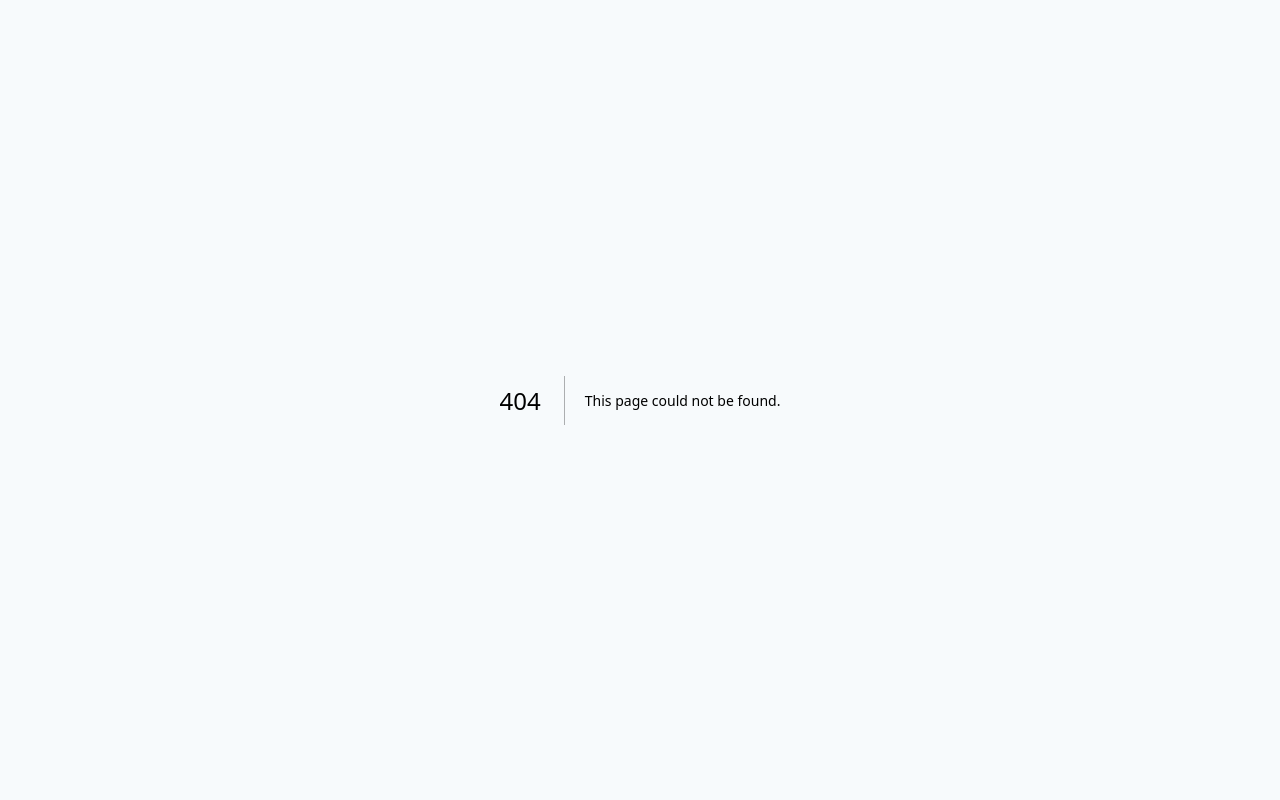
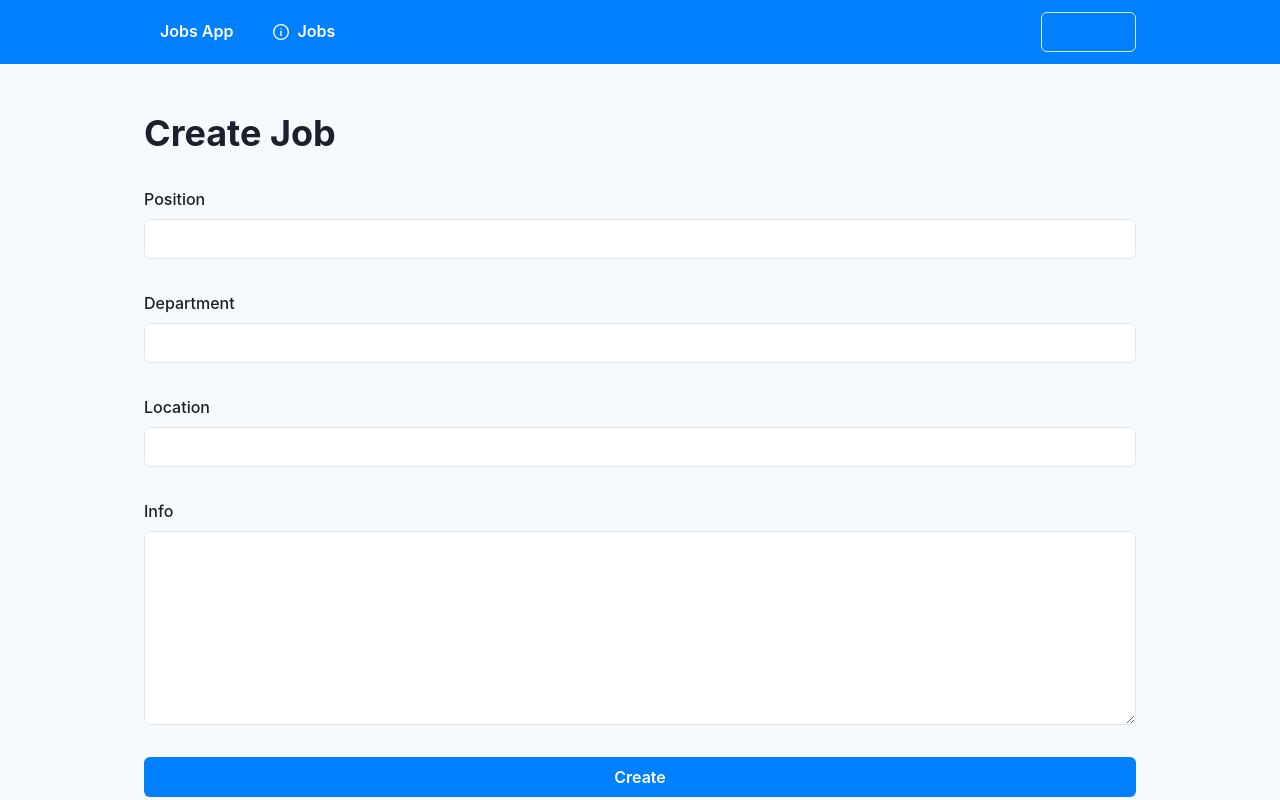
Before and after one commit to MarselDokubo/Fynd, a Next.js app: page /dashboard/jobs/create in a window 1280 px wide. Before the commit this address had no page. Built offline with nearby package versions, Linux system fonts and the light colour scheme.

Commit message:
finished building the app's pages

```diff
--- /dev/null
+++ b/src/features/jobs/components/create-jobs-form/CreateJobsForm.tsx
@@ -0,0 +1,30 @@
+import { Box, Stack } from "@chakra-ui/react";
+
+import { Button } from "@/components/button";
+import { InputField } from "@/components/form";
+
+export type Type_CreateJobFormProps = {
+  onSuccess: () => void;
+};
+
+export const CreateJobForm = ({ onSuccess }: Type_CreateJobFormProps) => {
+  const onSubmit = async () => {
+    onSuccess();
+  };
+
+  return (
+    <Box w="full">
+      <Stack as="form" onSubmit={() => onSubmit()} w="full" spacing="8">
+        <InputField label="Position" />
+        <InputField label="Department" />
+        <InputField label="Location" />
+
+        <InputField type="textarea" label="Info" />
+
+        <Button isDisabled={false} isLoading={false} type="submit">
+          Create
+        </Button>
+      </Stack>
+    </Box>
+  );
+};
--- /dev/null
+++ b/src/features/jobs/components/create-jobs-form/index.ts
@@ -0,0 +1 @@
+export * from "./CreateJobsForm";
--- /dev/null
+++ b/src/features/jobs/components/dashboard-job-info/DashboardJobInfo.tsx
@@ -0,0 +1,22 @@
+import { Heading, VStack, Text, HStack, Box } from "@chakra-ui/react";
+
+import { Content } from "@/components/content";
+
+import { Type_Job } from "../../types";
+
+export const DashboardJobInfo = ({ job }: { job: Type_Job }) => {
+  return (
+    <VStack>
+      <VStack pt="16" pb="4" spacing="8">
+        <Heading size="2xl">{job.position}</Heading>
+        <HStack spacing="12">
+          <Text>{job.department}</Text>
+          <Text>{job.location}</Text>
+        </HStack>
+      </VStack>
+      <Box w="full">
+        <Content>{job.info}</Content>
+      </Box>
+    </VStack>
+  );
+};
--- /dev/null
+++ b/src/features/jobs/components/dashboard-job-info/index.ts
@@ -0,0 +1 @@
+export * from "./DashboardJobInfo";
--- a/src/features/jobs/index.ts
+++ b/src/features/jobs/index.ts
@@ -1,3 +1,5 @@
 export * from "./components/job-list";
 export * from "./components/public-job-info";
+export * from "./components/dashboard-job-info";
+export * from "./components/create-jobs-form";
 export * from "./types";
--- /dev/null
+++ b/src/layouts/DashboardLayout.tsx
@@ -0,0 +1,62 @@
+import { InfoOutlineIcon } from "@chakra-ui/icons";
+import { Box, Container, Flex, HStack } from "@chakra-ui/react";
+import { ReactNode } from "react";
+
+import { Button } from "@/components/button";
+import { LinkComponent } from "@/components/link";
+import { useUser } from "@/testing/TestData";
+
+type Type_DashboardLayoutProps = {
+  children: ReactNode;
+};
+
+export const DashboardLayout = ({ children }: Type_DashboardLayoutProps) => {
+  const user = useUser();
+
+  return (
+    <Box as="section" h="100vh" overflowY="auto">
+      <Navbar />
+      <Container as="main" maxW="container.lg" py="12">
+        {children}
+      </Container>
+      <Box py="8" textAlign="center">
+        <LinkComponent href={`/organizations/${user.data?.organisationId}`}>
+          View Public Organization Page
+        </LinkComponent>
+      </Box>
+    </Box>
+  );
+};
+
+const Navbar = () => {
+  return (
+    <Box as="nav" bg="primary" color="primaryAccent">
+      <Container maxW="container.lg" size="3xl" py="3">
+        <Flex justify="space-between">
+          <HStack>
+            <LinkComponent variant="solid" href="/">
+              Jobs App
+            </LinkComponent>
+            <HStack spacing="1">
+              <LinkComponent
+                icon={<InfoOutlineIcon />}
+                variant="solid"
+                href="/dashboard/jobs"
+              >
+                Jobs
+              </LinkComponent>
+            </HStack>
+          </HStack>
+          <HStack>
+            <Button
+              variant="outline"
+              onClick={() => console.log("Logging Out...")}
+            >
+              Log Out
+            </Button>
+          </HStack>
+        </Flex>
+      </Container>
+    </Box>
+  );
+};
--- /dev/null
+++ b/src/pages/dashboard/jobs/create.tsx
@@ -0,0 +1,27 @@
+import { Heading } from "@chakra-ui/react";
+import { useRouter } from "next/router";
+import { ReactElement } from "react";
+import { Seo } from "@/components/seo";
+import { CreateJobForm } from "@/features/jobs";
+import { DashboardLayout } from "@/layouts/DashboardLayout";
+
+function DashboardCreateJobPage() {
+  const router = useRouter();
+  function onSuccess() {
+    router.push(`/dashboard/jobs`);
+  }
+
+  return (
+    <>
+      <Seo title="Create Job" />
+      <Heading mb="8">Create Job</Heading>
+      <CreateJobForm onSuccess={onSuccess} />
+    </>
+  );
+}
+
+DashboardCreateJobPage.getLayout = function getLayout(page: ReactElement) {
+  return <DashboardLayout>{page}</DashboardLayout>;
+};
+
+export default DashboardCreateJobPage;
--- /dev/null
+++ b/src/pages/dashboard/jobs/index.tsx
@@ -0,0 +1,45 @@
+import { PlusSquareIcon } from "@chakra-ui/icons";
+import { Heading, HStack } from "@chakra-ui/react";
+import { ReactElement } from "react";
+
+import { LinkComponent } from "@/components/link";
+import { Loading } from "@/components/loading";
+import { Seo } from "@/components/seo";
+import { JobList } from "@/features/jobs";
+import { DashboardLayout } from "@/layouts/DashboardLayout";
+import { useJobs, useUser } from "@/testing/TestData";
+
+function DashboardJobsPage() {
+  const user = useUser();
+  const jobs = useJobs(user.data?.organisationId ?? "");
+  if (jobs.isLoading) return <Loading />;
+
+  if (!user.data) return null;
+
+  return (
+    <>
+      <Seo title="Jobs" />
+      <HStack mb="8" align="center" justify="space-between">
+        <Heading>Jobs</Heading>
+        <LinkComponent
+          href="/dashboard/jobs/create"
+          variant="solid"
+          icon={<PlusSquareIcon />}
+        >
+          Create Jobs
+        </LinkComponent>
+      </HStack>
+      <JobList
+        jobs={jobs.data || []}
+        isLoading={jobs.isLoading}
+        organisationId={user.data.organisationId}
+        jobType="dashboard"
+      />
+    </>
+  );
+}
+
+DashboardJobsPage.getLayout = function getLayout(page: ReactElement) {
+  return <DashboardLayout>{page}</DashboardLayout>;
+};
+export default DashboardJobsPage;
```
Also changed, not shown: src/pages/404.tsx (added, +14 -0 lines), src/pages/dashboard/jobs/[jobId].tsx (added, +32 -0 lines), src/pages/organisations/[organisationId]/jobs/[jobId].tsx (+19 -1 lines).
